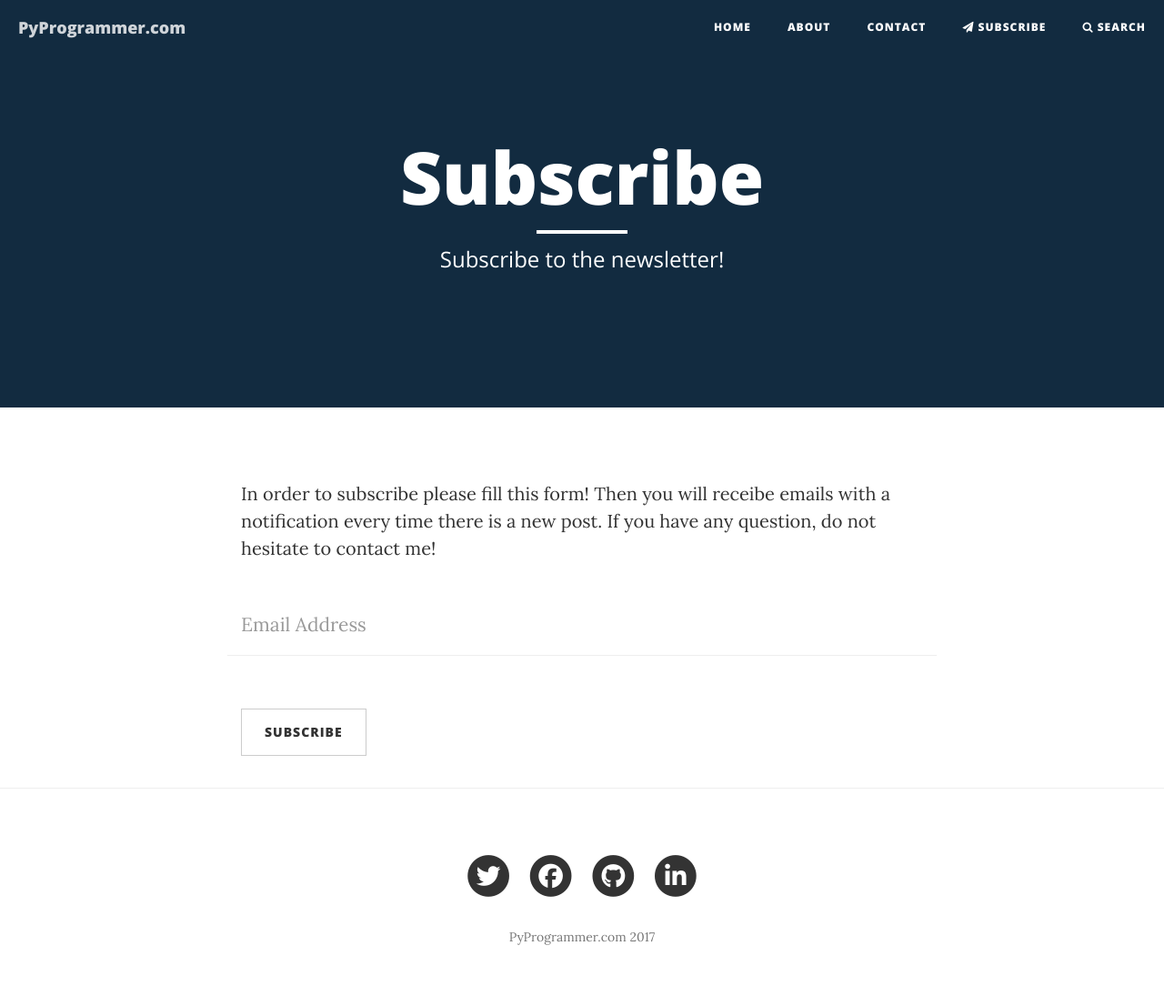
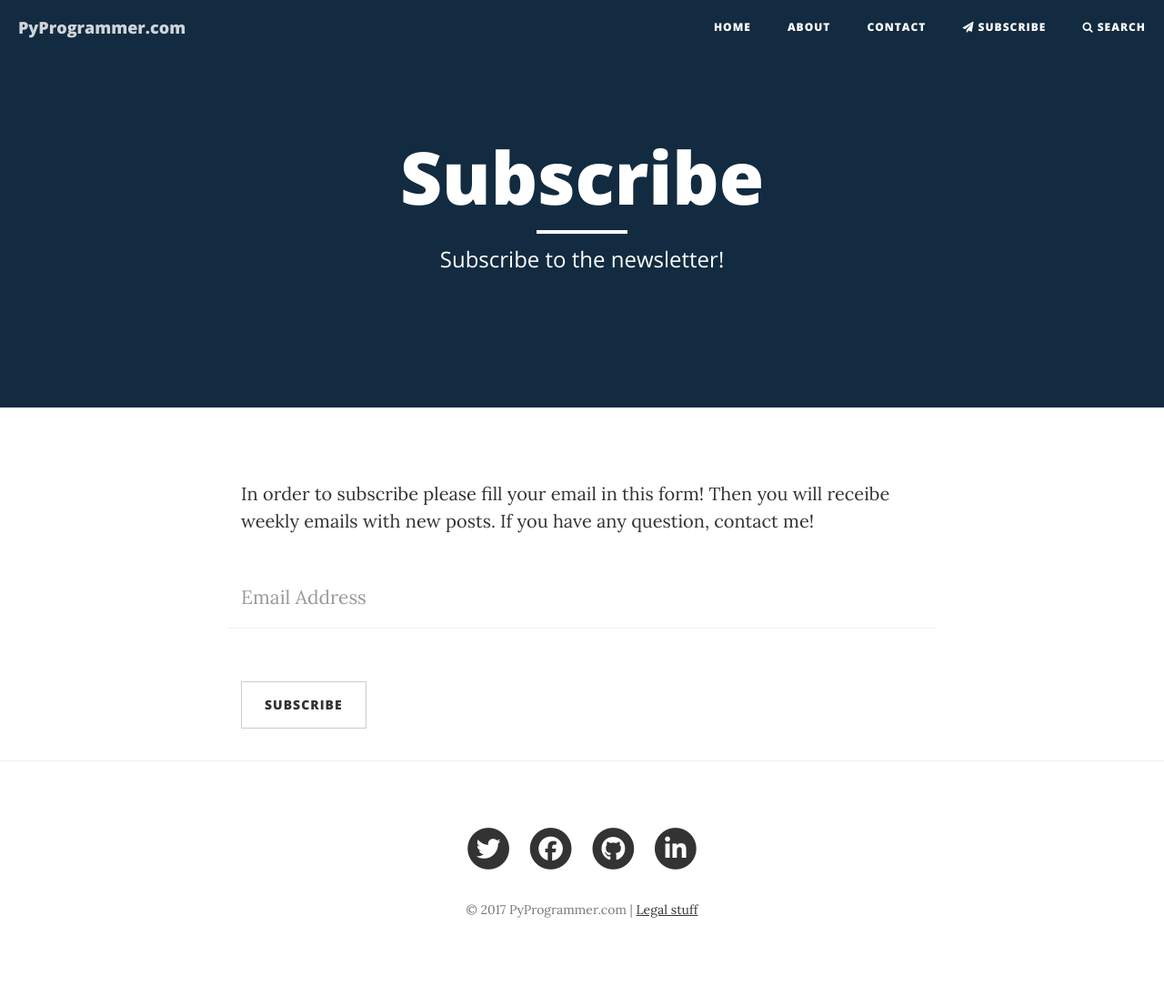
Before and after one commit to pyprogrammerblog/mysite, a Django app: page /subscribe/ in a window 1280 px wide. Shown: the whole page at 91% size. After the commit the page ends 1009 px from the top, so only its background shows below. Run offline with Django 3.2, Linux system fonts and the light colour scheme; parts of the project's set-up code (start-up, migrations or seed data) failed here and were passed over; some libraries are stand-ins or nearby versions.

Commit message:
templates changes

```diff
--- a/templates/footer.html
+++ b/templates/footer.html
@@ -38,7 +38,7 @@
                             </a>
                         </li>
                     </ul>
-                    <p class="copyright text-muted">PyProgrammer.com 2017</p>
+                    <p class="copyright text-muted">© 2017 PyProgrammer.com | <a href="">Legal stuff</a></p>
                 </div>
             </div>
         </div>
--- a/templates/subscribe.html
+++ b/templates/subscribe.html
@@ -28,8 +28,8 @@
     <div class="container">
         <div class="row">
             <div class="col-lg-8 col-lg-offset-2 col-md-10 col-md-offset-1">
-                <p>In order to subscribe please fill this form! Then you will receibe emails with a notification every time
-                    there is a new post. If you have any question, do not hesitate to contact me!</p>
+                <p>In order to subscribe please fill your email in this form! Then you will receibe weekly emails
+                    with new posts. If you have any question, contact me!</p>
                 <!-- Contact Form - Enter your email address on line 19 of the mail/contact_me.php file to make this form work. -->
                 <!-- WARNING: Some web hosts do not allow emails to be sent through forms to common mail hosts like Gmail or Yahoo. It's recommended that you use a private domain email address! -->
                 <!-- NOTE: To use the contact form, your site must be on a live web host with PHP! The form will not work locally! -->
@@ -47,7 +47,7 @@
                             <div class='alert alert-success'>
                                 <button type='button' class='close' data-dismiss='alert' aria-hidden='true'>
                                 </button>
-                                <strong>Thanks for your subscription! In order to finish with this process please check your email inbox.</strong>
+                                <strong>Thanks for your subscription! In order to finish with this process please check your email inbox. If you do not see it, please check your spam inbox!</strong>
                             </div>
                         </div>
                         {% endif %}
--- a/templates/subscribed.html
+++ b/templates/subscribed.html
@@ -36,7 +36,7 @@
                     <div class='alert alert-success'>
                           <button type='button' class='close' data-dismiss='alert' aria-hidden='true'>
                           </button>
-                        <strong>Thanks for your subscription {{ message }}! You will receive weekly alerts with new contents.</strong>
+                        <strong>Thanks for your subscription {{ message }}! You will receive weekly alerts with new content.</strong>
                      </div>
                   </div>
             </div>
```
